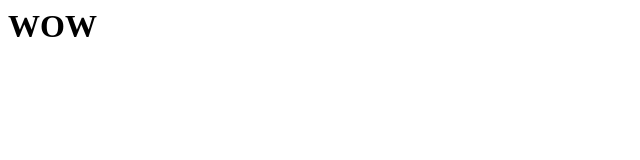
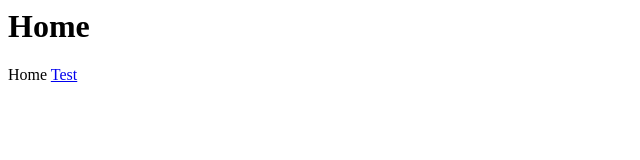
Before and after one commit to He3llz/he3llz.github.io, a plain HTML site: page index.html in a window 1280 px wide. Shown: the whole page, without its empty margins (0-640 px from the left). Drawn offline with Linux system fonts and the light colour scheme.

Commit message:
Update index.html

```diff
--- a/index.html
+++ b/index.html
@@ -1 +1,6 @@
-<h1>WOW</h1>
+<h1>Home</h1>
+
+<nav>
+  <a>Home</a>
+  <a href="/test">Test</a>
+</nav>
```
